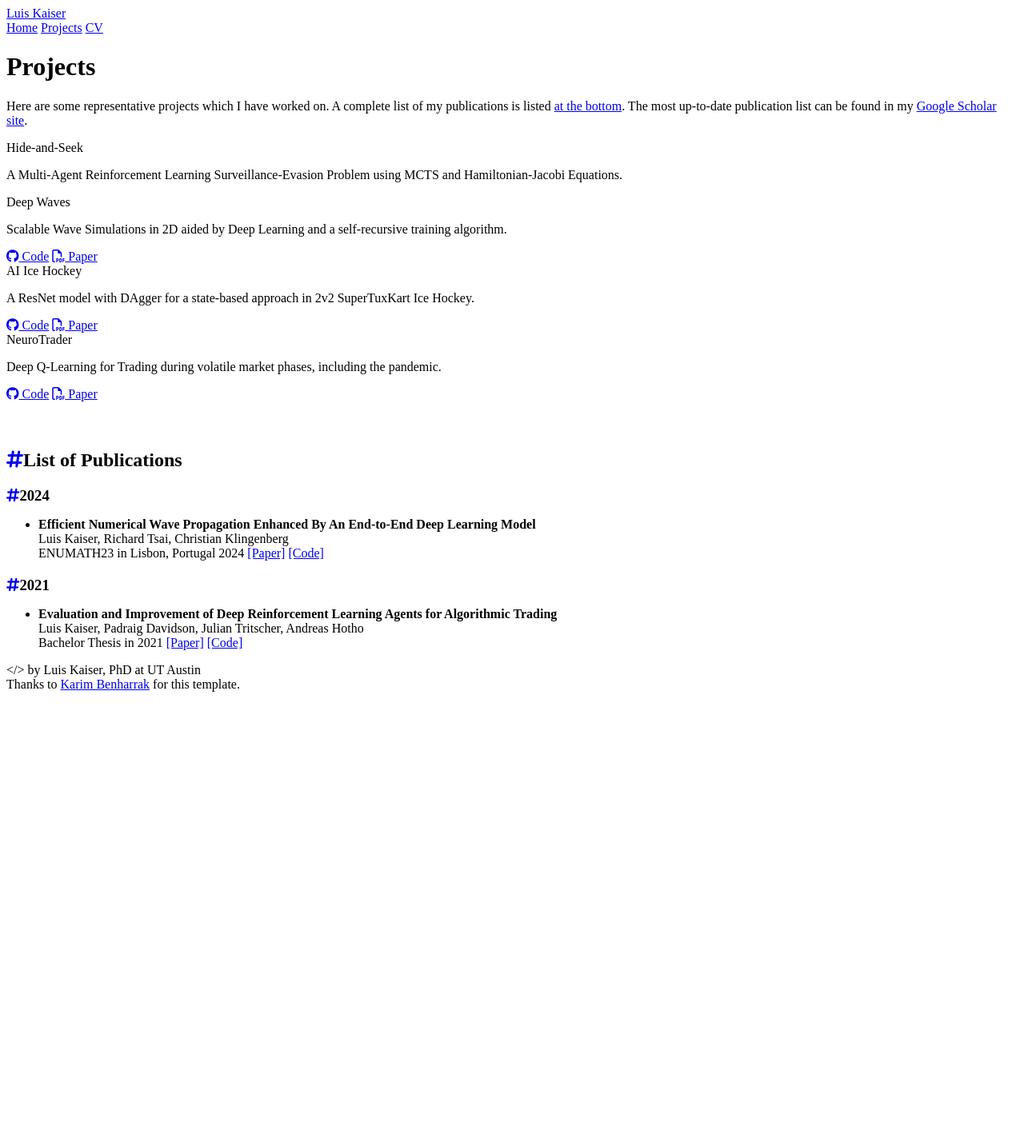
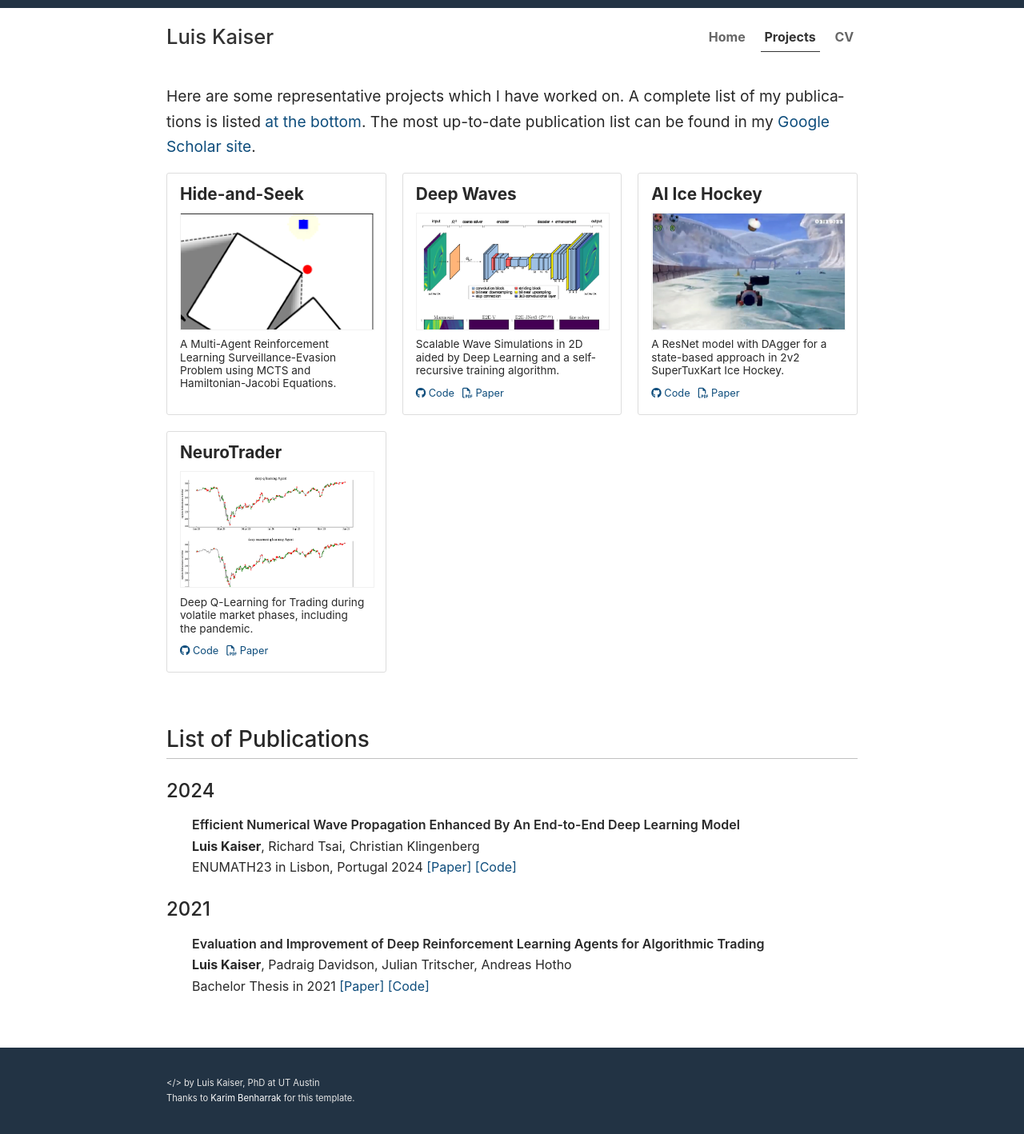
Before and after one commit to utkaiser/utkaiser.github.io, a Jekyll site: the page built from projects.md, in a window 1280 px wide. Shown: the whole page at 80% size. Built offline with Jekyll 4.4.1, drawn with Linux system fonts in a browser that asks for light colours; nearby versions of some CDN libraries; before the commit the page ends 900 px from its top, so only the background shows below that.

Commit message:
change style integration

```diff
--- a/_includes/head.html
+++ b/_includes/head.html
@@ -12,5 +12,5 @@
   <link rel="alternate" type="application/rss+xml" title="{{ site.title }}" href="{{ '/feed.xml' | absolute_url }}">
 
   <link href="https://use.fontawesome.com/releases/v6.6.0/css/all.css" rel="stylesheet">
-  <link href="{{ 'styles.css' }}" rel="stylesheet">
+  <link href="{{ '/styles.css' }}" rel="stylesheet">
 </head>
```
